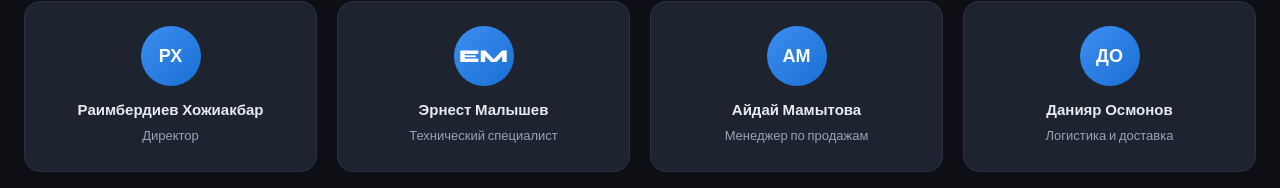
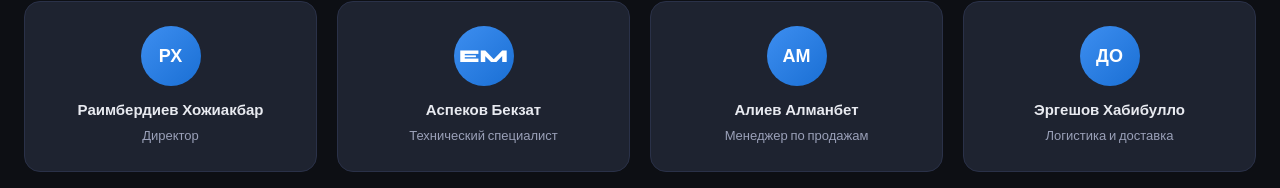
Before and after one commit to hojiakbarraimberdiev-ship-it/Hoji_tech, a plain HTML site: page about.html in a window 1280 px wide. Shown: the part 1686-1874 px from the top of the page. Drawn offline with Linux system fonts and the light colour scheme.

Commit message:
Update team member names in about.html

```diff
--- a/about.html
+++ b/about.html
@@ -103,17 +103,17 @@
           </div>
           <div class="team-card">
             <div class="team-card__avatar">EM</div>
-            <h3>Эрнест Малышев</h3>
+            <h3>Аспеков Бекзат</h3>
             <p>Технический специалист</p>
           </div>
           <div class="team-card">
             <div class="team-card__avatar">АМ</div>
-            <h3>Айдай Мамытова</h3>
+            <h3>Алиев Алманбет</h3>
             <p>Менеджер по продажам</p>
           </div>
           <div class="team-card">
             <div class="team-card__avatar">ДО</div>
-            <h3>Данияр Осмонов</h3>
+            <h3>Эргешов Хабибулло</h3>
             <p>Логистика и доставка</p>
           </div>
         </div>
```
